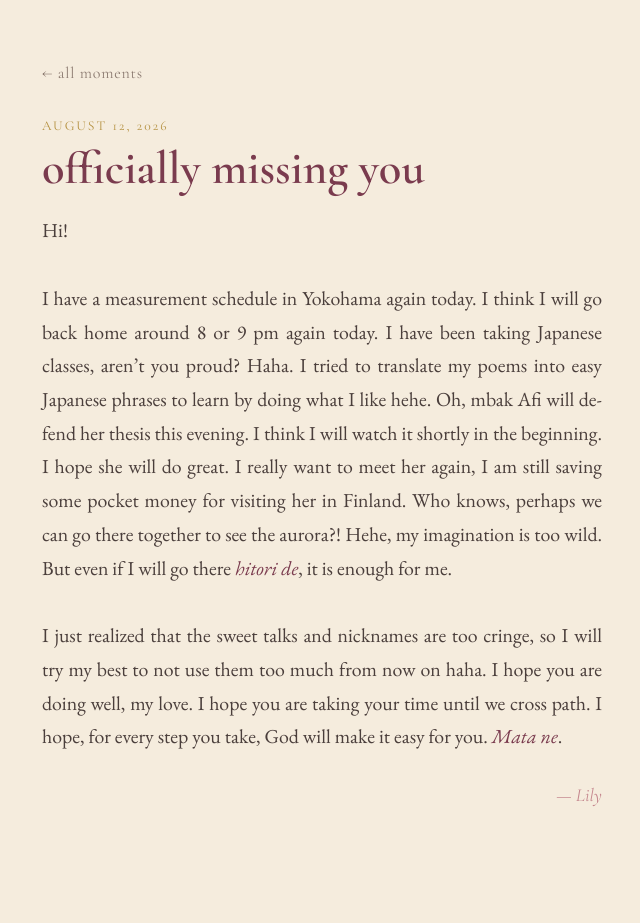
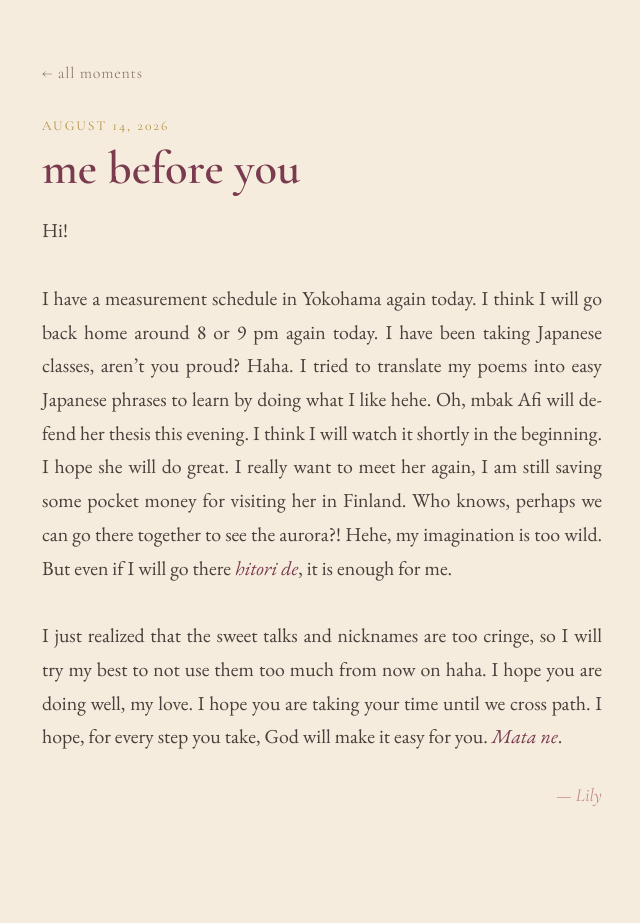
Before and after one commit to lilymarimo/lilymarimo.github.io, a Jekyll site: the page built from _posts/2026-08-14-me-before-you.md, in a window 1280 px wide. Shown: the whole page, without its empty margins (318-958 px from the left). Built offline with Jekyll 4.4.1, drawn with Linux system fonts in a browser that asks for light colours.

Commit message:
Update 2026-08-14-me-before-you.md

```diff
--- a/_posts/2026-08-14-me-before-you.md
+++ b/_posts/2026-08-14-me-before-you.md
@@ -1,7 +1,7 @@
 ---
 layout: moment
-title: "officially missing you"
-date: 2026-08-12
+title: "me before you"
+date: 2026-08-14
 ---
 
 Hi!<br>
```
